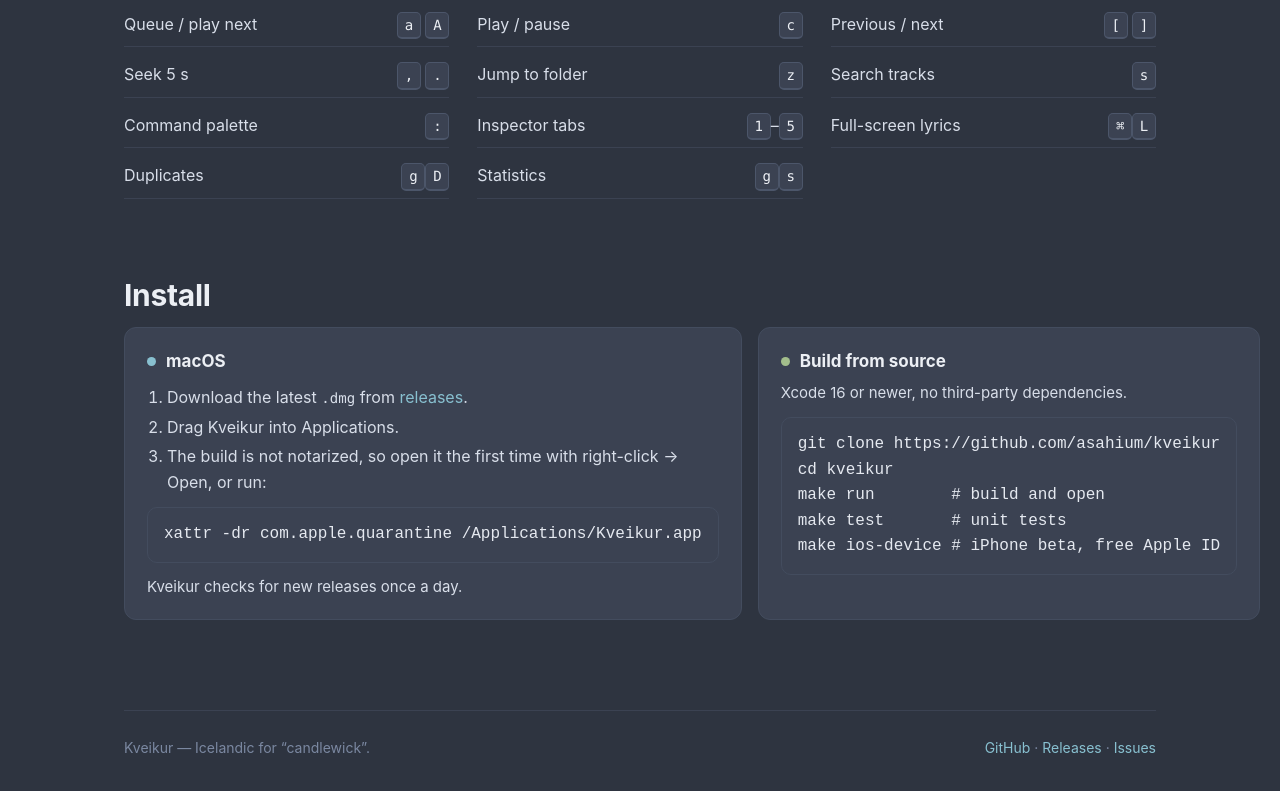
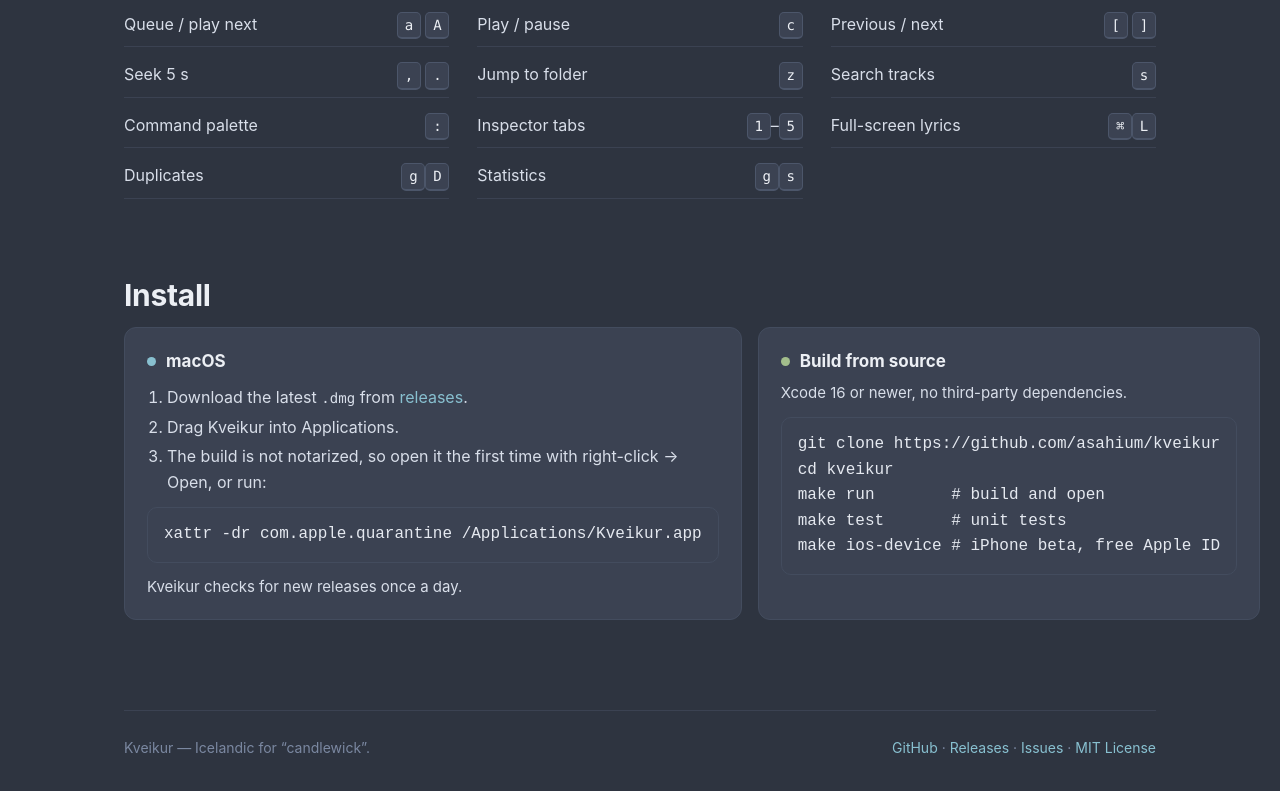
Before and after one commit to asahium/kveikur, a plain HTML site: page docs/index.html in a window 1280 px wide. Shown: the part 3996-4787 px from the top of the page. Drawn offline with Linux system fonts and the light colour scheme.

Commit message:
MIT license

```diff
--- a/docs/index.html
+++ b/docs/index.html
@@ -196,7 +196,7 @@ make ios-device # iPhone beta, free Apple ID</pre>
 
   <footer>
     <span>Kveikur — Icelandic for “candlewick”.</span>
-    <span><a href="https://github.com/asahium/kveikur">GitHub</a> · <a href="https://github.com/asahium/kveikur/releases">Releases</a> · <a href="https://github.com/asahium/kveikur/issues">Issues</a></span>
+    <span><a href="https://github.com/asahium/kveikur">GitHub</a> · <a href="https://github.com/asahium/kveikur/releases">Releases</a> · <a href="https://github.com/asahium/kveikur/issues">Issues</a> · <a href="https://github.com/asahium/kveikur/blob/main/LICENSE">MIT License</a></span>
   </footer>
 </div>
 </body>
```
Also changed, not shown: 2 other files.
